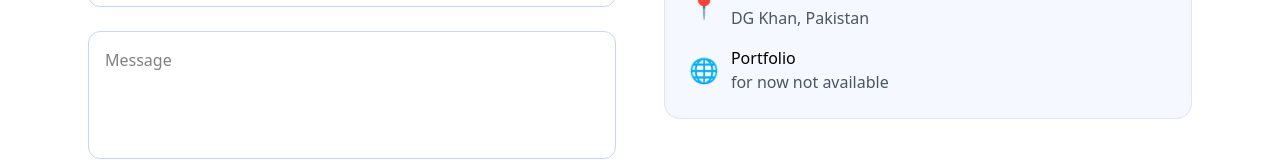
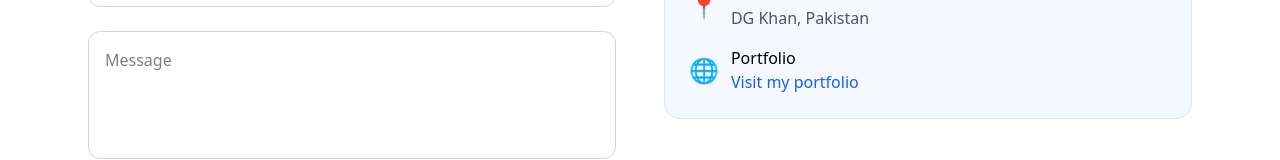
Before and after one commit to mshoaban/portfolio, a Next.js app: page / in a window 1280 px wide. Shown: the part 7651-7811 px from the top of the page. Built offline with nearby package versions, Linux system fonts and the light colour scheme.

Commit message:
Portfolio link

```diff
--- a/components/Contact.jsx
+++ b/components/Contact.jsx
@@ -98,7 +98,14 @@
                 <span className="text-2xl">🌐</span>
                 <div>
                   <p className="font-medium">Portfolio</p>
-                  <p className="text-gray-600 dark:text-gray-300">for now not available</p>
+                  <a
+                    href="https://portfolio-seven-green-65.vercel.app/"
+                    target="_blank"
+                    rel="noopener noreferrer"
+                    className="text-blue-600 hover:underline dark:text-blue-400"
+                  >
+                    Visit my portfolio
+                  </a>
                 </div>
               </div>
             </div>
```
